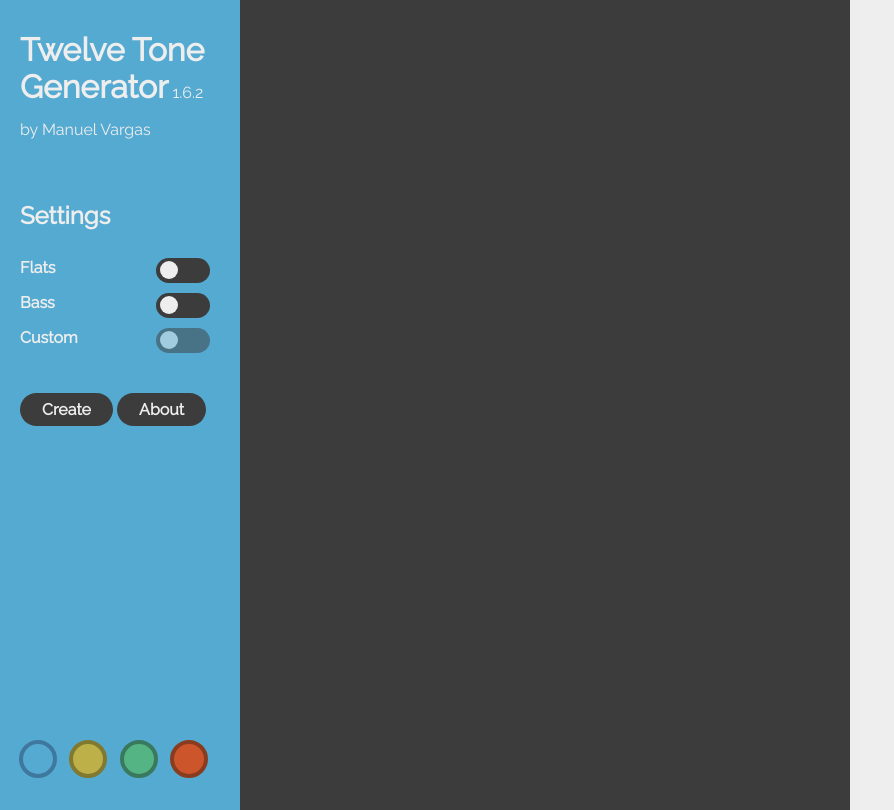
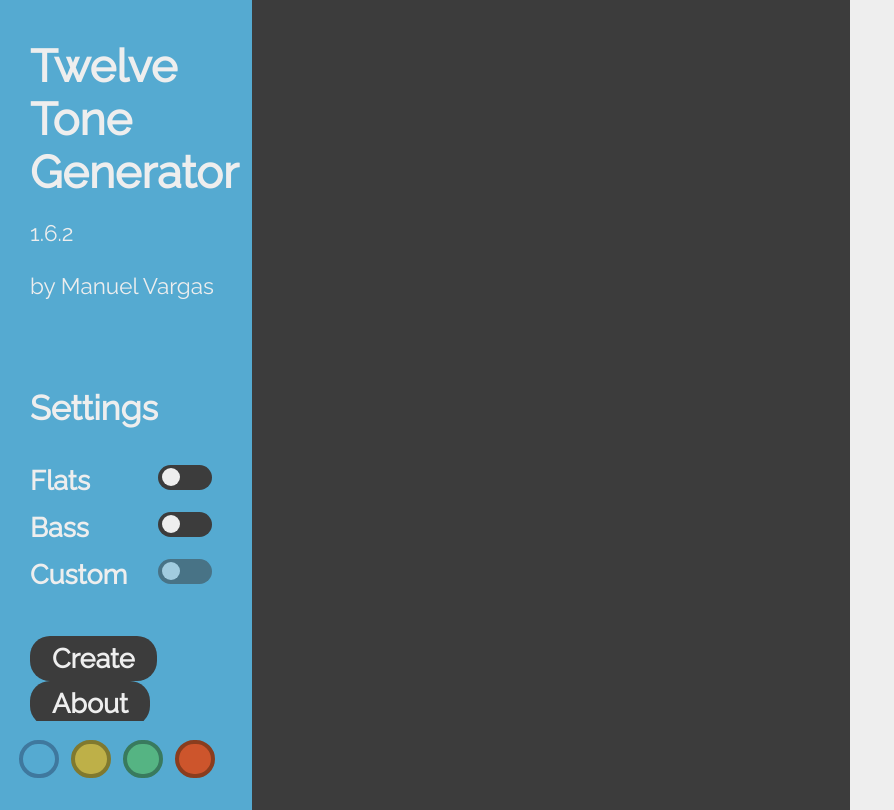
Before and after one commit to ManuelVargas1251/Twelve-Tone-Generator, a plain HTML site: page index.html in a window 1280 px wide. Shown: the top 810 px of the page, without its empty margins (0-894 px from the left). Drawn offline with Linux system fonts and the light colour scheme.

Commit message:
more slight query modifications

```diff
--- a/css/media.css
+++ b/css/media.css
@@ -110,6 +110,33 @@ No media query since this is the default in Bootstrap*/
 @media (min-width: 1200px) {
 	/* aka the only reason i'm writing this */
 
+	h1{
+		font-size: 45px;
+	}
+
+	h2{
+		font-size: 34px;
+	}
+	h3,p,button{
+		font-size: 27px;
+	}
+
+	p{
+		font-size: 50px;
+	}
+
+	#left-panel {
+		width: 15%;
+		height:100%;
+		padding-left: 30px;
+		padding-right: 30px;
+	}
+
+	#main-panel {
+		left:	18.5%;
+		padding-left: 20px;
+	}
+
 
 
 	/*  - --------------------------------- */
--- a/index.html
+++ b/index.html
@@ -48,7 +48,7 @@
 			<!-- accidental toggle -->
 			<div id="settings-option">
 				<!--toggle name-->
-				<h4 style="display: inline;">Flats</h4>
+				<h3 style="display: inline;">Flats</h3>
 				<!-- switch-->
 				<label class="switch">
 					<input type="checkbox" onclick='toggle_accidental(this)'>
@@ -59,7 +59,7 @@
 			<!-- clef toggle -->
 			<div id="settings-option">
 				<!--toggle name-->
-				<h4 style="display: inline;">Bass</h4>
+				<h3 style="display: inline;">Bass</h3>
 				<!-- switch-->
 				<label class="switch">
 					<input type="checkbox" onclick='toggle_clef(this)'>
@@ -70,7 +70,7 @@
 			<!-- custom row -->
 			<div id="settings-option">
 				<!--toggle name-->
-				<h4 style="display: inline;">Custom</h4>
+				<h3 style="display: inline;">Custom</h3>
 				<!-- switch-->
 				<label class="switch">
 					<input type="checkbox" onclick='show_keyboard(this)'>
@@ -130,16 +130,16 @@
 					id="mobile-button"
 					class="hvr-buzz-out"
 					type="button" onclick="create()">Create</button><p><br>
+			<!-- End of Mobile Create Button -->
 
-			<strong id="hide-1" style="font-size: 30px; display: none;">Tone Row<br></strong><br>
+
+			<strong id="hide-1" style="font-size: 30px; display: none;">Tone Row<br></strong>
 			<row id="note_0"> </row> <row id="note_1"> </row> <row id="note_2"> </row>
 			<row id="note_3"> </row> <row id="note_4"> </row> <row id="note_5"> </row>
 			<row id="note_6"> </row> <row id="note_7"> </row> <row id="note_8"> </row>
 			<row id="note_9"> </row> <row id="note_10"> </row> <row id="note_11"> </row>
 			<br>
-			<br>
-			<br>
-			<br>
+
 
 			<!-- display matrix	-->
 			<strong id="hide-2" style="font-size: 30px; display: none;">Tone Matrix<br></strong><br>
--- a/js/notation.js
+++ b/js/notation.js
@@ -82,8 +82,8 @@ function draw_row(tone_row, row_label, staff){
 	var notes = []
 
 	tone_row.forEach(function(tone){
-		//console.log("element 0: "+tone[0])
-		//console.log("element 1: "+tone[1])
+		//console.log("element 0: " + tone[0])
+		//console.log("element 1: " + tone[1])
 
 		//if note has either accidental, pass object with modifier
 		if(tone[1] == '#' || tone[1] == 'b' ){
```
Also changed, not shown: css/styles.css (+4 -4 lines), 1 other file. Lines whose indentation alone changed are shown as unchanged.
